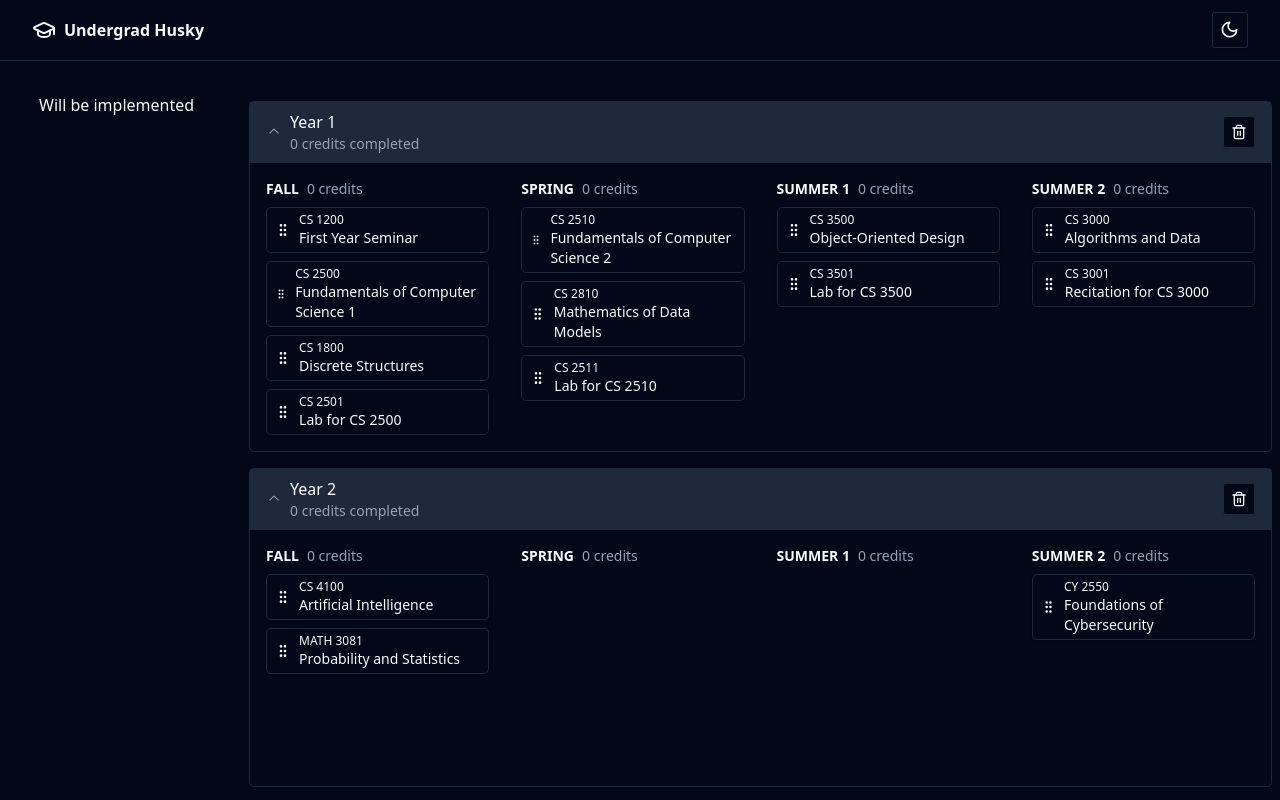
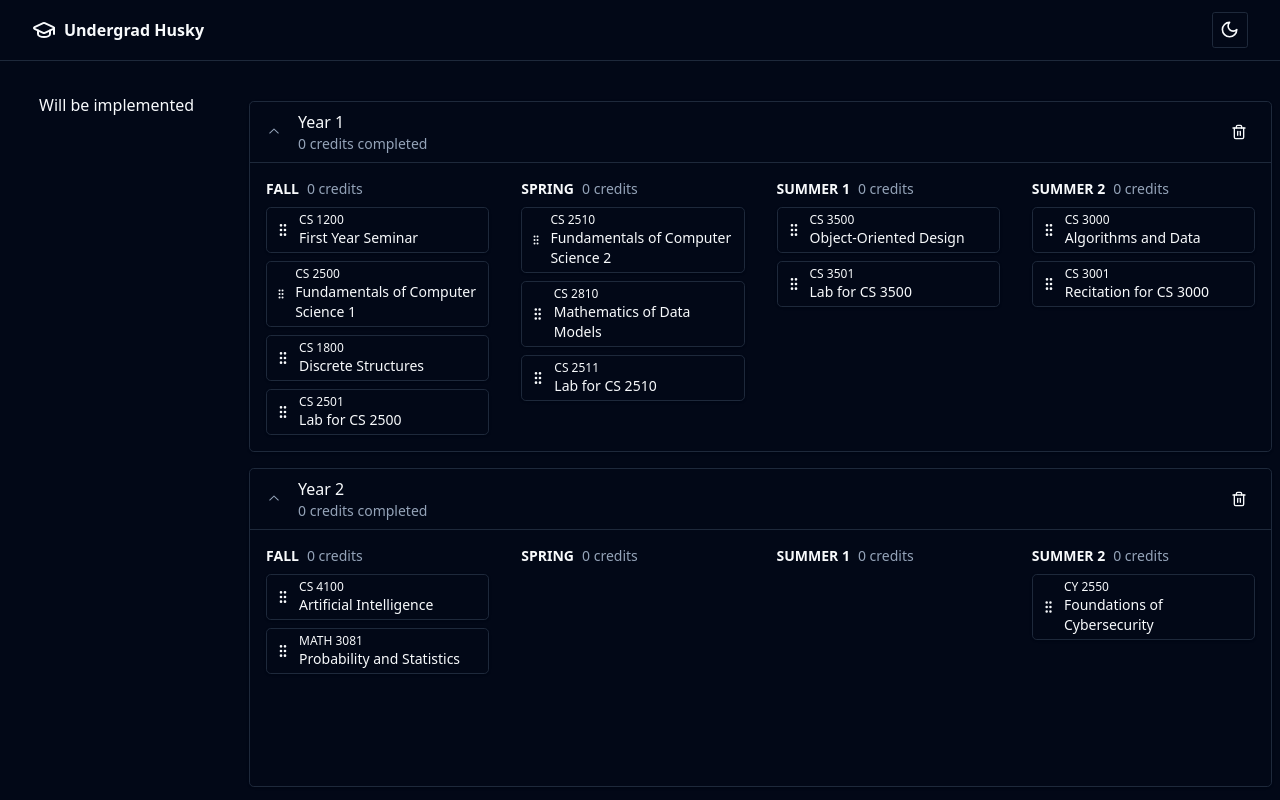
Before and after one commit to rael346/undergrad-husky, a React (Vite) app: page / in a window 1280 px wide. Shown: the top 800 px of the page. Built offline with nearby package versions, Linux system fonts and the light colour scheme.

Commit message:
style: small stylistic changes for year component

```diff
--- a/src/components/Year.tsx
+++ b/src/components/Year.tsx
@@ -21,9 +21,9 @@ export function Year({
   const year = usePlanStore(useShallow(state => state.schedule[yearIndex]));
 
   return (
-    <AccordionItem value={dndId} className="border rounded-lg divide-y">
-      <AccordionHeader className="flex flex-row items-center justify-between px-4 py-2 bg-secondary text-secondary-foreground">
-        <AccordionTrigger className="group flex flex-1 flex-row items-center justify-start space-x-2">
+    <AccordionItem value={dndId} className="border rounded-lg divide-y shadow">
+      <AccordionHeader className="flex flex-row items-center justify-between px-4 py-2">
+        <AccordionTrigger className="group flex flex-1 flex-row items-center justify-start space-x-4">
           <ChevronDownIcon className="group-data-[state=open]:rotate-180 h-4 w-4 shrink-0 text-muted-foreground transition-transform duration-200" />
           <div className="flex flex-col items-start">
             <span className="text-base font-medium">{`Year ${
@@ -35,7 +35,7 @@ export function Year({
           </div>
         </AccordionTrigger>
         <Button
-          variant="outline"
+          variant="ghost"
           size="icon"
           className="h-8 w-8 hover:bg-destructive hover:text-destructive-foreground"
         >
```
